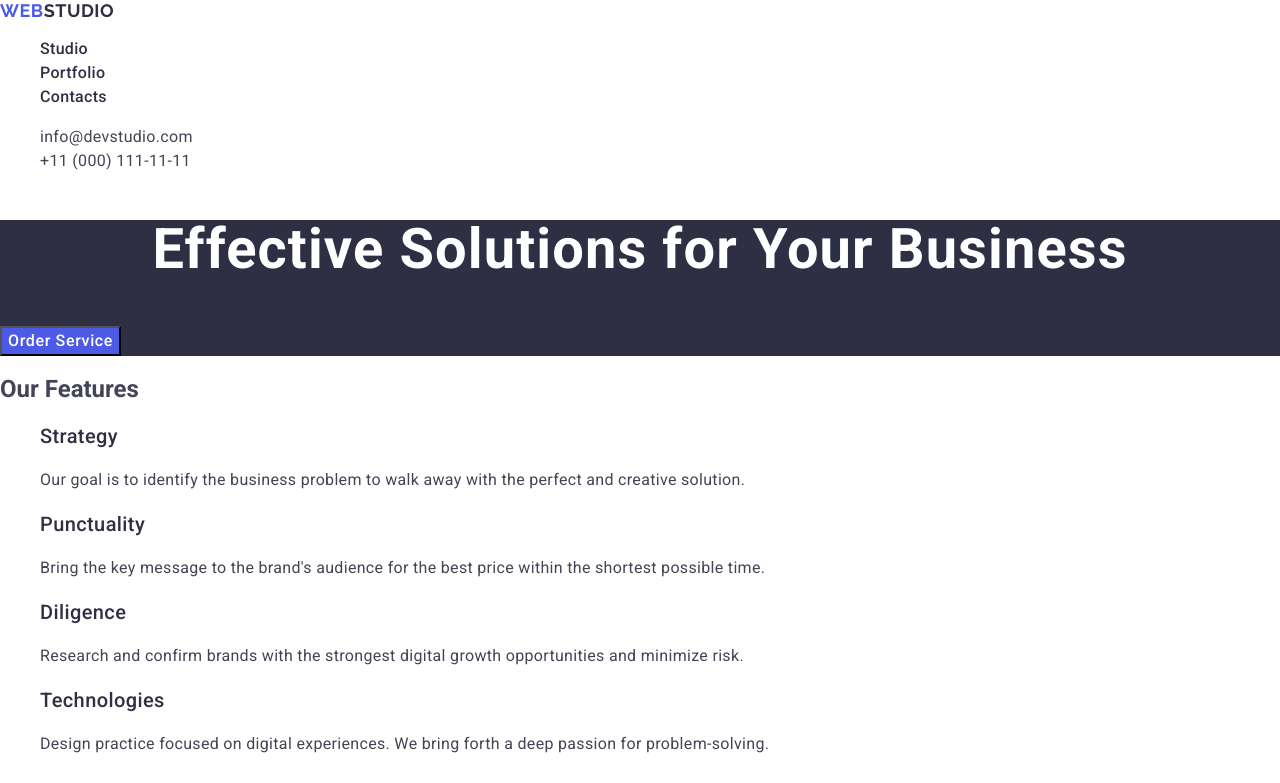
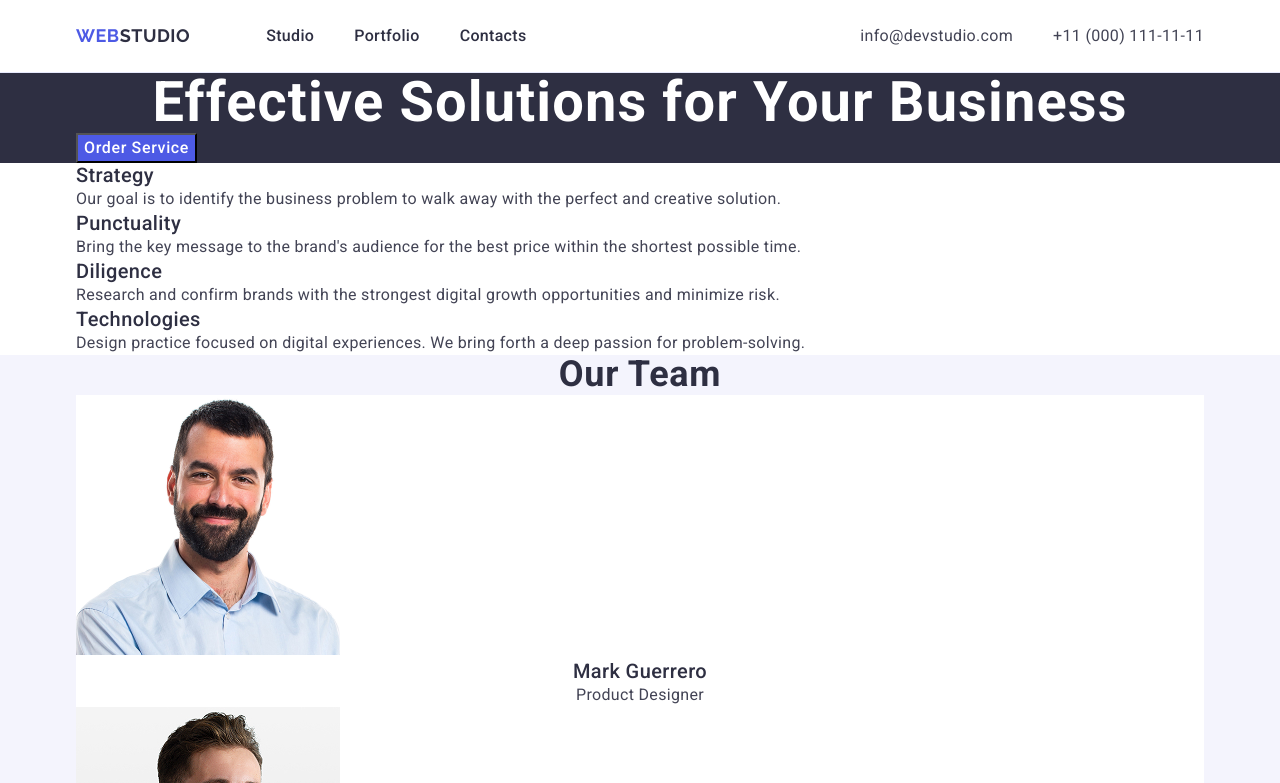
Before and after one commit to kudrian/goit-markup-hw-03, a plain HTML site: page index.html in a window 1280 px wide. Shown: the top 783 px of the page. Drawn offline with nearby package versions, Linux system fonts and the light colour scheme.

Commit message:
fix header

```diff
--- a/css/styles.css
+++ b/css/styles.css
@@ -7,10 +7,45 @@ body {
 ul,
 ol {
   list-style-type: none;
+  margin: 0;
+  padding: 0;
+}
+
+h1,
+h2,
+h3,
+h4,
+h5,
+h6 {
+  margin: 0;
+}
+
+p {
+  margin: 0;
+  padding: 0;
 }
 
 a {
   text-decoration: none;
+}
+
+.container {
+  max-width: 1158px;
+  padding: 0 15px;
+  margin: 0 auto;
+}
+
+.page-header {
+  border-bottom: 1px solid #e7e9fc;
+}
+.header-container {
+  display: flex;
+  align-items: center;
+}
+
+.header-nav {
+  display: flex;
+  align-items: center;
 }
 
 .logo {
@@ -23,11 +58,22 @@ a {
   color: #4d5ae5;
 }
 
+.header-logo {
+  padding: 24px 0;
+  margin-right: 76px;
+}
 .header-logo .logo-part {
   color: #2e2f42;
 }
 
+.nav-list {
+  display: flex;
+  gap: 40px;
+}
+
 .nav-link {
+  display: block;
+  padding: 24px 0;
   font-weight: 500;
   font-size: 16px;
   line-height: 1.5;
@@ -42,8 +88,18 @@ a {
 
 .contacts {
   font-style: normal;
+  margin-left: auto;
 }
+
+.contacts-list {
+  display: flex;
+  align-items: center;
+  gap: 40px;
+}
+
 .contacts-link {
+  display: block;
+  padding: 24px 0;
   font-size: 16px;
   line-height: 1.5;
   letter-spacing: 0.02em;
@@ -53,6 +109,10 @@ a {
 .contacts-link:hover,
 .contacts-link:focus {
   color: #404bbf;
+}
+
+.section {
+  padding: 120px 0;
 }
 
 .hero {
@@ -84,6 +144,18 @@ a {
   background-color: #ffffff;
 }
 
+.visually-hidden {
+  position: absolute;
+  width: 1px;
+  height: 1px;
+  margin: -1px;
+  border: 0;
+  padding: 0;
+  white-space: nowrap;
+  clip-path: inset(100%);
+  clip: rect(0 0 0 0);
+  overflow: hidden;
+}
 .features-header {
   font-weight: 500;
   font-size: 20px;
--- a/index.html
+++ b/index.html
@@ -28,6 +28,7 @@
   </head>
   <body>
     <header class="page-header">
+      <div class="container header-container">
         <nav class="header-nav">
           <a class="logo header-logo" href="./index.html"
             >Web<span class="logo-part">Studio</span></a
@@ -54,22 +55,26 @@
             </li>
           </ul>
         </address>
+      </div>
     </header>
 
     <main>
       <section class="hero">
+        <div class="container">
           <h1 class="hero-header">Effective Solutions for Your Business</h1>
           <button class="hero-btn" type="button">Order Service</button>
+        </div>
       </section>
 
       <section class="features">
-        <h2>Our Features</h2>
+        <div class="container">
+          <h2 class="visually-hidden">Our Features</h2>
           <ul class="features-list">
             <li class="features-item">
               <h3 class="features-header">Strategy</h3>
               <p class="features-description">
-              Our goal is to identify the business problem to walk away with the
-              perfect and creative solution.
+                Our goal is to identify the business problem to walk away with
+                the perfect and creative solution.
               </p>
             </li>
             <li class="features-item">
@@ -94,9 +99,11 @@
               </p>
             </li>
           </ul>
+        </div>
       </section>
 
       <section class="team">
+        <div class="container">
           <h2 class="team-header">Our Team</h2>
           <ul class="team-list">
             <li class="team-item">
@@ -148,9 +155,11 @@
               </div>
             </li>
           </ul>
+        </div>
       </section>
 
       <section class="portfolio">
+        <div class="container">
           <h2 class="portfolio-header">Our Portfolio</h2>
           <ul class="portfolio-list">
             <li class="portfolio-item">
@@ -214,17 +223,20 @@
               <p class="portfolio-card-content">Marketing</p>
             </li>
           </ul>
+        </div>
       </section>
     </main>
 
     <footer class="page-footer">
+      <div class="container">
         <a class="logo footer-logo" href="./index.html"
           >Web<span class="footer-logo-part">Studio</span></a
         >
         <p class="footer-content">
-        Increase the flow of customers and sales for your business with digital
-        marketing & growth solutions.
+          Increase the flow of customers and sales for your business with
+          digital marketing & growth solutions.
         </p>
+      </div>
     </footer>
   </body>
 </html>
```
Lines whose indentation alone changed are shown as unchanged.
